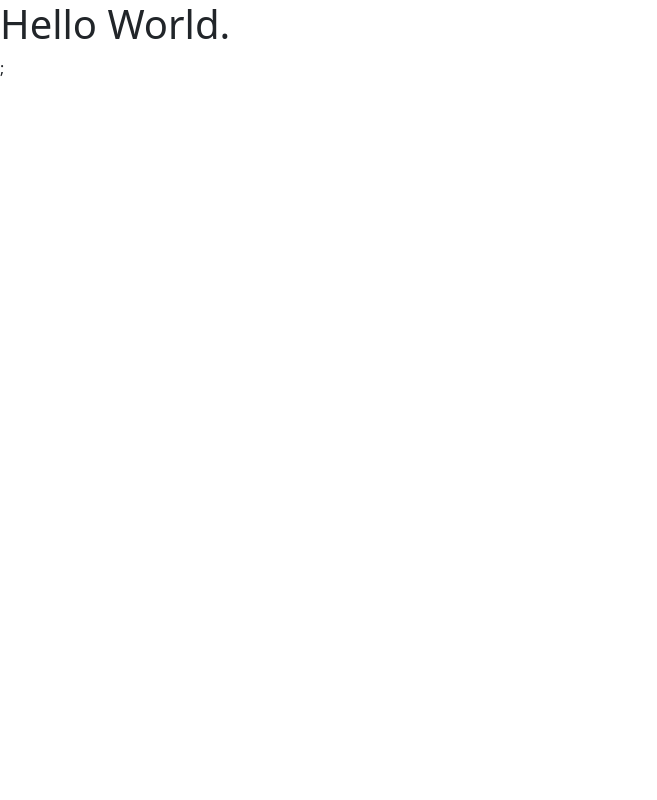
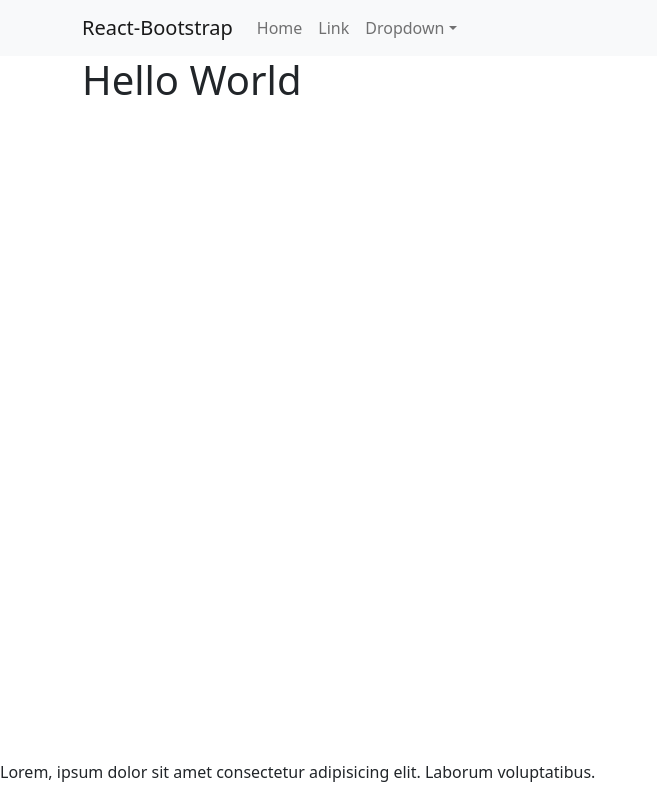
Before and after one commit to faris-xhan/shopit-nextjs, a Next.js app: page / in a window 1280 px wide. Shown: the whole page, without its empty margins (0-657 px from the left). Built offline with nearby package versions, Linux system fonts and the light colour scheme.

Commit message:
:construction: set layout

```diff
--- /dev/null
+++ b/components/layout/Footer.jsx
@@ -0,0 +1,10 @@
+export const Footer = (props) => {
+  return (
+    <footer>
+      <p>
+        Lorem, ipsum dolor sit amet consectetur adipisicing elit. Laborum
+        voluptatibus.
+      </p>
+    </footer>
+  );
+};
--- /dev/null
+++ b/components/layout/Header.jsx
@@ -0,0 +1,32 @@
+import Navbar from 'react-bootstrap/Navbar';
+import Container from 'react-bootstrap/Container';
+import Nav from 'react-bootstrap/Nav';
+import NavDropdown from 'react-bootstrap/NavDropdown';
+
+export const Header = (props) => {
+  return (
+    <Navbar bg="light" expand="lg">
+      <Container>
+        <Navbar.Brand href="#home">React-Bootstrap</Navbar.Brand>
+        <Navbar.Toggle aria-controls="basic-navbar-nav" />
+        <Navbar.Collapse id="basic-navbar-nav">
+          <Nav className="me-auto">
+            <Nav.Link href="#home">Home</Nav.Link>
+            <Nav.Link href="#link">Link</Nav.Link>
+            <NavDropdown title="Dropdown" id="basic-nav-dropdown">
+              <NavDropdown.Item href="#action/3.1">Action</NavDropdown.Item>
+              <NavDropdown.Item href="#action/3.2">
+                Another action
+              </NavDropdown.Item>
+              <NavDropdown.Item href="#action/3.3">Something</NavDropdown.Item>
+              <NavDropdown.Divider />
+              <NavDropdown.Item href="#action/3.4">
+                Separated link
+              </NavDropdown.Item>
+            </NavDropdown>
+          </Nav>
+        </Navbar.Collapse>
+      </Container>
+    </Navbar>
+  );
+};
--- /dev/null
+++ b/components/layout/Layout.jsx
@@ -0,0 +1,19 @@
+import Container from 'react-bootstrap/Container';
+import { Footer } from './Footer';
+import { Header } from './Header';
+
+export const Layout = (props) => {
+  return (
+    <Container fluid className="p-0">
+      <div className="d-flex flex-column vh-100">
+        <section>
+          <Header />
+        </section>
+        <section className="flex-grow-1">{props.children}</section>
+        <section>
+          <Footer />
+        </section>
+      </div>
+    </Container>
+  );
+};
--- a/pages/_app.js
+++ b/pages/_app.js
@@ -2,6 +2,7 @@ import '../styles/globals.css';
 import 'bootstrap/dist/css/bootstrap.min.css';
 import SSRProvider from 'react-bootstrap/SSRProvider';
 import Head from 'next/head';
+import { Layout } from '../components/layout/Layout';
 
 function MyApp({ Component, pageProps }) {
   return (
@@ -9,7 +10,9 @@ function MyApp({ Component, pageProps }) {
       <Head>
         <title>Shopit - Buy what you love.</title>
       </Head>
-      <Component {...pageProps} />;
+      <Layout>
+        <Component {...pageProps} />
+      </Layout>
     </SSRProvider>
   );
 }
--- a/pages/index.js
+++ b/pages/index.js
@@ -1,3 +1,9 @@
+import Container from 'react-bootstrap/Container';
+
 export default function Home() {
-  return <h1>Hello World.</h1>;
+  return (
+    <Container>
+      <h1>Hello World</h1>
+    </Container>
+  );
 }
```
